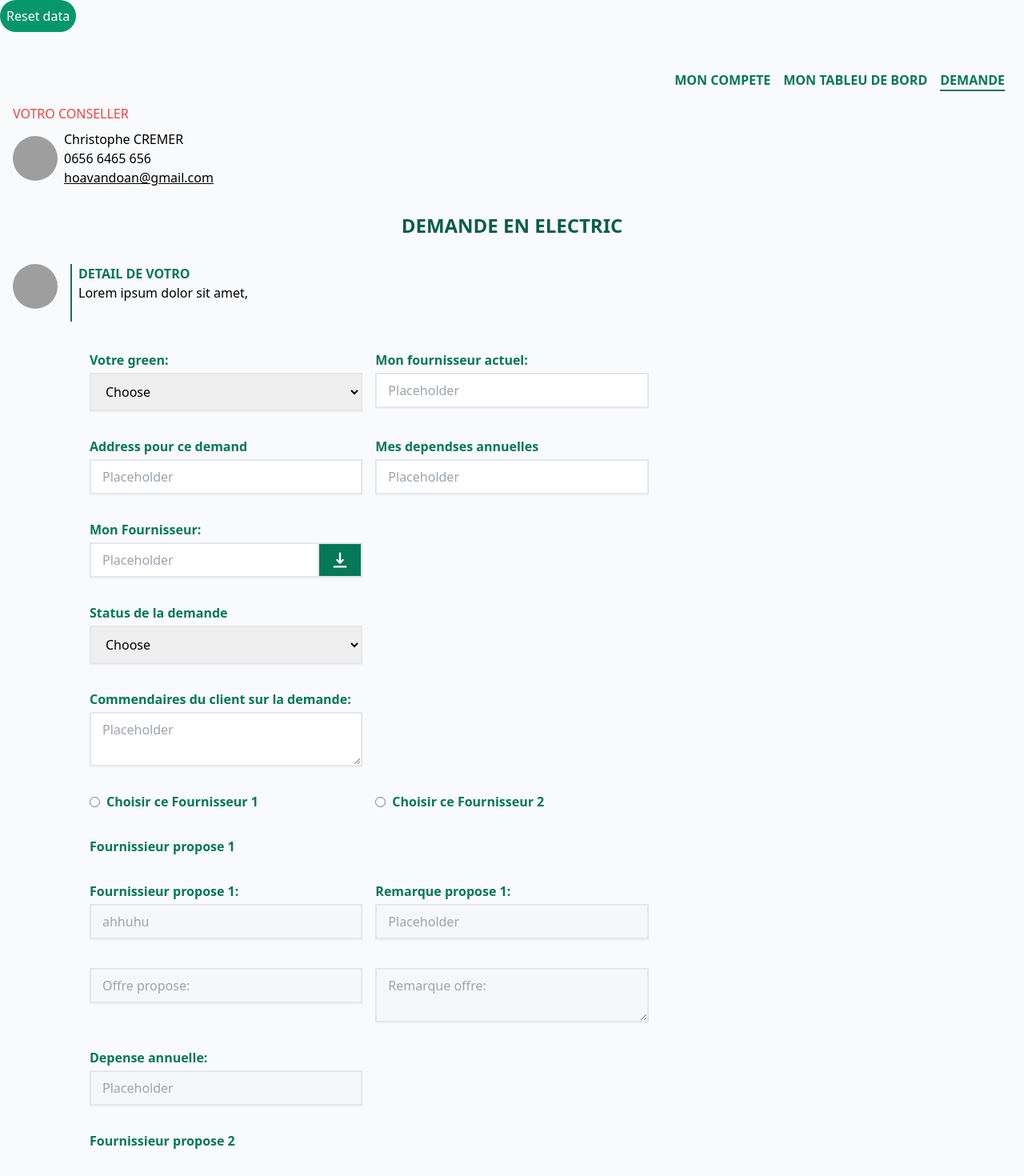
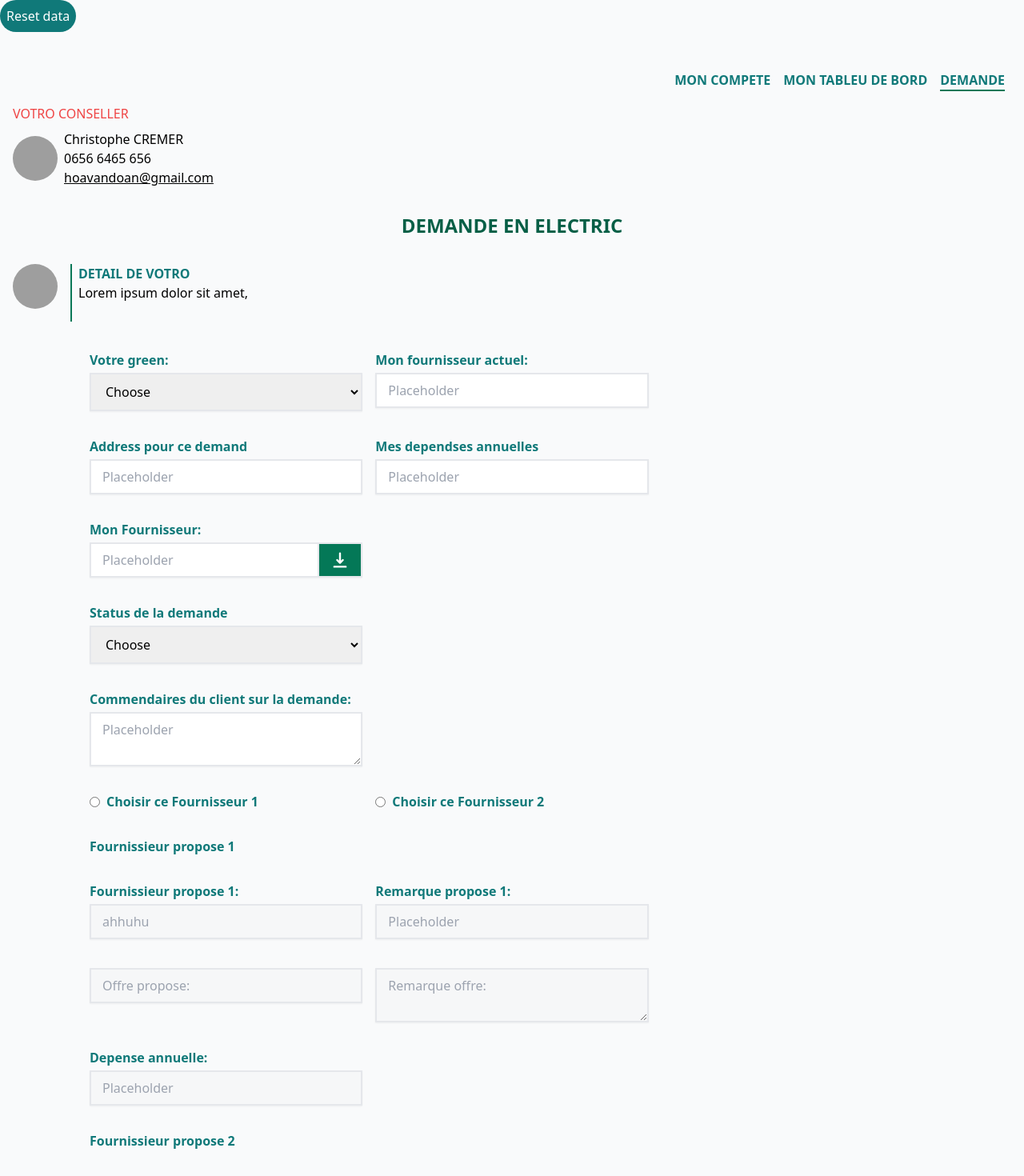
Before and after one commit to hoavandoan/web-demo, a Vue app: page / in a window 1280 px wide. Shown: the top 1470 px of the page at 80% size. Built offline with nearby package versions, Linux system fonts and the light colour scheme; grey boxes are pictures that could not be loaded.

Commit message:
change color primary

```diff
--- a/src/App.vue
+++ b/src/App.vue
@@ -2,15 +2,15 @@
   <div class="w-full bg-gray-50">
     <div>
       <div class="inline-flex">
-        <div class="p-2 bg-green-600 rounded-full cursor-pointer text-white mb-12">Reset data</div>
+        <div class="p-2 bg-teal-700 rounded-full cursor-pointer text-white mb-12">Reset data</div>
 
       </div>
     </div>
     <div class="container px-4 mx-auto">
       <ul class="w-full inline-flex justify-end">
-        <li class="text-green-700 font-semibold mx-2 border-b-2 cursor-pointer uppercase border-transparent hover:border-green-700">Mon Compete</li>
-        <li class="text-green-700 font-semibold mx-2 border-b-2 cursor-pointer uppercase border-transparent hover:border-green-700">Mon Tableu de bord</li>
-        <li class="text-green-700 font-semibold mx-2 border-b-2 cursor-pointer uppercase border-green-700 hover:border-green-700">Demande</li>
+        <li class="text-teal-700 font-semibold mx-2 border-b-2 cursor-pointer uppercase border-transparent hover:border-green-700">Mon Compete</li>
+        <li class="text-teal-700 font-semibold mx-2 border-b-2 cursor-pointer uppercase border-transparent hover:border-green-700">Mon Tableu de bord</li>
+        <li class="text-teal-700 font-semibold mx-2 border-b-2 cursor-pointer uppercase border-green-700 hover:border-green-700">Demande</li>
       </ul>
 
       <div class="mt-4">
@@ -34,7 +34,7 @@
           <img class="w-14 h-14 rounded-full" src="https://phunugioi.com/wp-content/uploads/2020/01/avatar-doi-cho-nam-deo-khau-trang.jpg" alt="">
         </div>
         <div>
-          <div class="text-green-700 font-semibold uppercase">Detail de votro </div>
+          <div class="text-teal-700 font-semibold uppercase">Detail de votro </div>
           <div>Lorem ipsum dolor sit amet,</div>
         </div>
       </div>
@@ -53,7 +53,7 @@
 
         <div class="grid grid-cols-1 md:grid-cols-2 xl:grid-cols-3 py-4 gap-4">
           <div class="flex flex-col relative">
-            <span class="text-green-700 font-semibold">Mon Fournisseur:</span>
+            <span class="text-teal-700 font-semibold">Mon Fournisseur:</span>
             <base-input read-only />
             <button class="absolute bottom-0 right-0 bg-green-700 py-2 px-3.5 border-2">
               <svg xmlns="http://www.w3.org/2000/svg" class="h-6 w-6 text-white" viewBox="0 0 20 20" fill="currentColor">
@@ -75,16 +75,16 @@
         <div class="grid grid-cols-1 md:grid-cols-2 xl:grid-cols-3 py-4 gap-4">
           <label class="inline-flex items-center">
             <input type="radio" class="form-radio" name="accountType" value="personal">
-            <span class="ml-2 text-green-700 font-bold">Choisir ce Fournisseur 1</span>
+            <span class="ml-2 text-teal-700 font-bold">Choisir ce Fournisseur 1</span>
           </label>
           <label class="inline-flex items-center">
             <input type="radio" class="form-radio" name="accountType" value="busines">
-            <span class="ml-2 text-green-700 font-bold">Choisir ce Fournisseur 2</span>
+            <span class="ml-2 text-teal-700 font-bold">Choisir ce Fournisseur 2</span>
           </label>
         </div>
 
         <div class="grid grid-cols-1 md:grid-cols-2 xl:grid-cols-3 py-4 gap-4">
-          <span class="text-green-700 font-bold">Fournissieur propose 1</span>
+          <span class="text-teal-700 font-bold">Fournissieur propose 1</span>
         </div>
 
         <div class="grid grid-cols-1 md:grid-cols-2 xl:grid-cols-3 py-4 gap-4">
@@ -102,7 +102,7 @@
         </div>
 
         <div class="grid grid-cols-1 md:grid-cols-2 xl:grid-cols-3 py-4 gap-4">
-          <span class="text-green-700 font-bold">Fournissieur propose 2</span>
+          <span class="text-teal-700 font-bold">Fournissieur propose 2</span>
         </div>
 
         <div class="grid grid-cols-1 md:grid-cols-2 xl:grid-cols-3 py-4 gap-4">
@@ -122,7 +122,7 @@
         <div class="grid grid-cols-1 md:grid-cols-2 xl:grid-cols-3 py-4 gap-4">
           <div></div>
           <div class="inline-flex justify-end">
-            <div class="p-2 bg-green-600 rounded-full cursor-pointer text-white mb-12">Reset data</div>
+            <div class="p-2 text-teal-700 rounded-full cursor-pointer text-white mb-12">Reset data</div>
           </div>
         </div>
       </div>
--- a/src/components/base/Input.vue
+++ b/src/components/base/Input.vue
@@ -1,6 +1,6 @@
 <template>
   <div class="flex flex-col" :class="containerStyle">
-    <span class="text-green-700 font-semibold" :class="labelStyle">{{label}}</span>
+    <span class="text-teal-700 font-semibold" :class="labelStyle">{{label}}</span>
     <!--TODO-->
     <input
         :type="type"
--- a/src/components/base/Select.vue
+++ b/src/components/base/Select.vue
@@ -1,6 +1,6 @@
 <template>
   <label class="block">
-    <span class="text-green-700 font-semibold">{{ label }}</span>
+    <span class="text-teal-700 font-semibold">{{ label }}</span>
     <select v-model="selected" @change="onChange" class="form-select block w-full mt-1 border-2 shadow-sm py-2.5 px-3.5 focus:outline-none">
       <option class="text-gray-700 font-semibold uppercase" :value="null">Choose</option>
       <option v-for="opt in data" :key="opt.id" :value="opt" class="text-gray-700 font-semibold uppercase">{{ opt.name }}</option>
--- a/src/components/base/TextArea.vue
+++ b/src/components/base/TextArea.vue
@@ -1,6 +1,6 @@
 <template>
   <div class="flex flex-col" :class="containerStyle" >
-    <span class="text-green-700 font-semibold" :class="labelStyle">{{label}}</span>
+    <span class="text-teal-700 font-semibold" :class="labelStyle">{{label}}</span>
     <textarea
         :placeholder="placeholder"
         class="mt-1 border-2 py-2 px-3.5 shadow-sm focus:outline-none"
--- a/tailwind.config.js
+++ b/tailwind.config.js
@@ -1,8 +1,17 @@
+const defaultTheme = require('tailwindcss/defaultTheme');
+
 module.exports = {
   purge: ['./index.html', './src/**/*.{vue,js,ts,jsx,tsx}'],
   darkMode: false, // or 'media' or 'class'
   theme: {
-    extend: {},
+    extend: {
+      colors: {
+        teal: {
+          ...defaultTheme.colors.teal,
+          700: '#107979'
+        }
+      }
+    },
   },
   variants: {
     extend: {},
```
